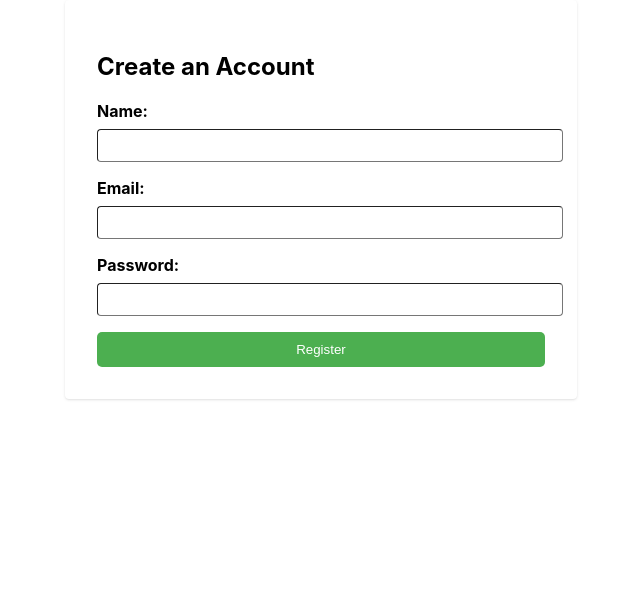
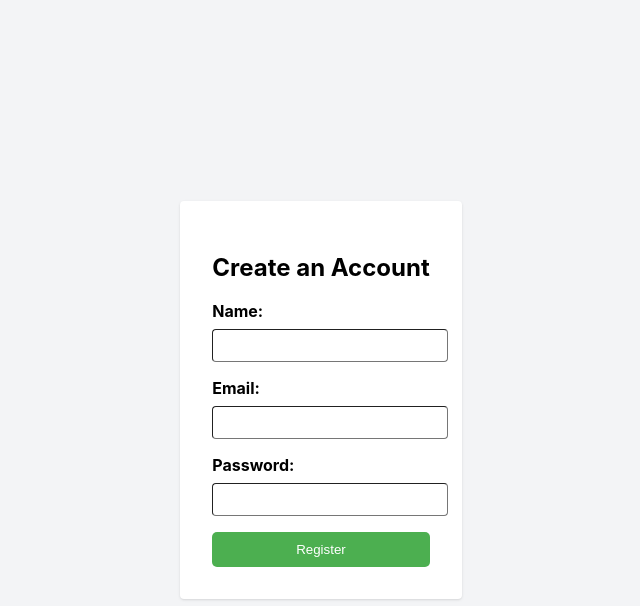
Before and after one commit to The-Algorist/account-app, a React (Create React App) app in the folder my-account-app/: page /register in a window 1280 px wide. Shown: the top 606 px of the page, without its empty margins (319-959 px from the left). Built offline with nearby package versions, Linux system fonts and the light colour scheme.

Commit message:
Added login and register functionality

```diff
--- a/my-account-app/src/components/Home.js
+++ b/my-account-app/src/components/Home.js
@@ -1,4 +1,3 @@
-// src/components/Home.js
 // src/components/Home.js
 import React from 'react';
 import { Link } from 'react-router-dom';
@@ -6,9 +5,25 @@ import './Home.css';
 
 const Home = () => {
   return (
-    <div className="home-container">
-      <h2 className="home-heading">Welcome to the Account Opening App</h2>
+    <div className="flex h-screen bg-gray-100">
+      {/* Sidebar */}
+      <div className="w-1/4 bg-white border-r p-4">
+        <Link to="/account-profile" className="block p-2 bg-blue-500 text-white rounded mb-2">
+          Account Profile
+        </Link>
+        <Link to="/settings" className="block p-2 bg-blue-500 text-white rounded mb-2">
+          Settings
+        </Link>
+        <Link to="/transactions" className="block p-2 bg-blue-500 text-white rounded">
+          Transactions
+        </Link>
+      </div>
 
+      {/* Main Dashboard */}
+      <div className="w-3/4 p-8">
+        <h2 className="text-3xl font-bold mb-6">Welcome to the Account Opening App</h2>
+
+        {/* Dashboard Sections */}
         <div className="dashboard-sections">
           {/* Account Overview */}
           <div className="dashboard-section">
@@ -47,6 +62,7 @@ const Home = () => {
           </Link>
         </div>
       </div>
+    </div>
   );
 };
 
--- a/my-account-app/src/components/Login.css
+++ b/my-account-app/src/components/Login.css
@@ -1,37 +1,29 @@
 /* src/components/Login.css */
 
+body {
+  @apply h-screen flex items-center justify-center bg-gray-100;
+}
+
 .login-container {
-    max-width: 400px;
-    margin: auto;
-    padding: 20px;
-    border: 1px solid #ccc;
-    border-radius: 5px;
-    box-shadow: 0 0 10px rgba(0, 0, 0, 0.1);
+  @apply max-w-md mx-auto p-8 border rounded shadow bg-white;
 }
 
 form {
-    display: flex;
-    flex-direction: column;
+  @apply flex flex-col;
 }
 
 label {
-    margin-bottom: 8px;
+  @apply block mb-2 font-bold;
 }
 
 input {
-    padding: 8px;
-    margin-bottom: 16px;
+  @apply w-full max-w-md px-4 py-2 mb-4 border rounded;
 }
 
 button {
-    background-color: #4caf50;
-    color: white;
-    padding: 10px;
-    border: none;
-    border-radius: 5px;
-    cursor: pointer;
+  @apply w-full max-w-md py-2 text-white bg-green-500 rounded cursor-pointer;
 }
 
 button:hover {
-    background-color: #45a049;
+  @apply bg-green-600;
 }
--- a/my-account-app/src/components/Login.js
+++ b/my-account-app/src/components/Login.js
@@ -1,17 +1,36 @@
 import React, { useState } from 'react';
+import { Link, useNavigate } from 'react-router-dom';
 import './Login.css';
 
 function Login() {
   const [email, setEmail] = useState('');
   const [password, setPassword] = useState('');
+  const [error, setError] = useState('');
+
+  // Replaced useHistory with useNavigate
+  const navigate = useNavigate();
 
   const handleLogin = () => {
     // Implement login logic here
+    // For now, let's simulate a simple login
+    if (email === 'user@example.com' && password === 'password') {
+      // Simulate successful login
+      console.log('Login successful!');
+      setError('');
+
+      // Redirect to the home page or any desired route
+      // Replaced push with navigate
+      navigate('/');
+    } else {
+      // Simulate login error
+      setError('Invalid email or password. Please try again.');
+    }
   };
 
   return (
     <div>
       <h2>Login</h2>
+      {error && <p style={{ color: 'red' }}>{error}</p>}
       <form>
         <label>Email:</label>
         <input type="email" value={email} onChange={(e) => setEmail(e.target.value)} />
@@ -23,6 +42,9 @@ function Login() {
           Login
         </button>
       </form>
+      <p>
+        Don't have an account? <Link to="/register">Register here</Link>.
+      </p>
     </div>
   );
 }
--- a/my-account-app/src/components/Register.js
+++ b/my-account-app/src/components/Register.js
@@ -1,4 +1,3 @@
-// src/components/Register.js
 import React, { useState } from 'react';
 import classNames from 'classnames';
 import './Register.css';
@@ -7,44 +6,102 @@ const Register = () => {
   const [name, setName] = useState('');
   const [email, setEmail] = useState('');
   const [password, setPassword] = useState('');
+  const [errors, setErrors] = useState({});
 
   const handleRegister = () => {
-    // Implement registration logic here
-    // For now, let's just log the values to the console
+    // Simple input validation
+    const validationErrors = validateInputs();
+
+    if (Object.keys(validationErrors).length === 0) {
+      // If validation passes, proceed with registration logic
+      console.log('Registration successful!');
       console.log('Name:', name);
       console.log('Email:', email);
       console.log('Password:', password);
+
+      // Clear form fields after successful registration
+      setName('');
+      setEmail('');
+      setPassword('');
+      setErrors({});
+    } else {
+      // If validation fails, update the errors state
+      setErrors(validationErrors);
+    }
   };
 
-  const containerClass = classNames('register-container', 'max-w-md', 'mx-auto', 'p-8', 'border', 'rounded', 'shadow', 'bg-white');
+  const validateInputs = () => {
+    let validationErrors = {};
+
+    // Simple name validation
+    if (!name.trim()) {
+      validationErrors.name = 'Name is required';
+    }
+
+    // Simple email validation
+    if (!email.trim()) {
+      validationErrors.email = 'Email is required';
+    } else if (!/\S+@\S+\.\S+/.test(email)) {
+      validationErrors.email = 'Email is invalid';
+    }
+
+    // Simple password validation
+    if (!password.trim()) {
+      validationErrors.password = 'Password is required';
+    } else if (password.length < 6) {
+      validationErrors.password = 'Password must be at least 6 characters';
+    }
+
+    return validationErrors;
+  };
+
+  const containerClass = classNames(
+    'register-container',
+    'max-w-md',
+    'mx-auto',
+    'p-8',
+    'border',
+    'rounded',
+    'shadow',
+    'bg-white'
+  );
 
   return (
     <div className={containerClass}>
       <h2 className="text-2xl font-bold mb-4">Create an Account</h2>
       <form>
+        <div className="mb-4">
           <label className="block mb-2 font-bold">Name:</label>
           <input
             type="text"
             value={name}
             onChange={(e) => setName(e.target.value)}
-          className="w-full px-4 py-2 mb-4 border rounded"
+            className={classNames('w-full px-4 py-2 border rounded', { 'border-red-500': errors.name })}
           />
+          {errors.name && <p style={{ color: 'red' }}>{errors.name}</p>}
+        </div>
 
+        <div className="mb-4">
           <label className="block mb-2 font-bold">Email:</label>
           <input
             type="email"
             value={email}
             onChange={(e) => setEmail(e.target.value)}
-          className="w-full px-4 py-2 mb-4 border rounded"
+            className={classNames('w-full px-4 py-2 border rounded', { 'border-red-500': errors.email })}
           />
+          {errors.email && <p style={{ color: 'red' }}>{errors.email}</p>}
+        </div>
 
+        <div className="mb-4">
           <label className="block mb-2 font-bold">Password:</label>
           <input
             type="password"
             value={password}
             onChange={(e) => setPassword(e.target.value)}
-          className="w-full px-4 py-2 mb-4 border rounded"
+            className={classNames('w-full px-4 py-2 border rounded', { 'border-red-500': errors.password })}
           />
+          {errors.password && <p style={{ color: 'red' }}>{errors.password}</p>}
+        </div>
 
         <button
           type="button"
```
Also changed, not shown: my-account-app/src/index.js (+4 -7 lines). Lines whose indentation alone changed are shown as unchanged.
